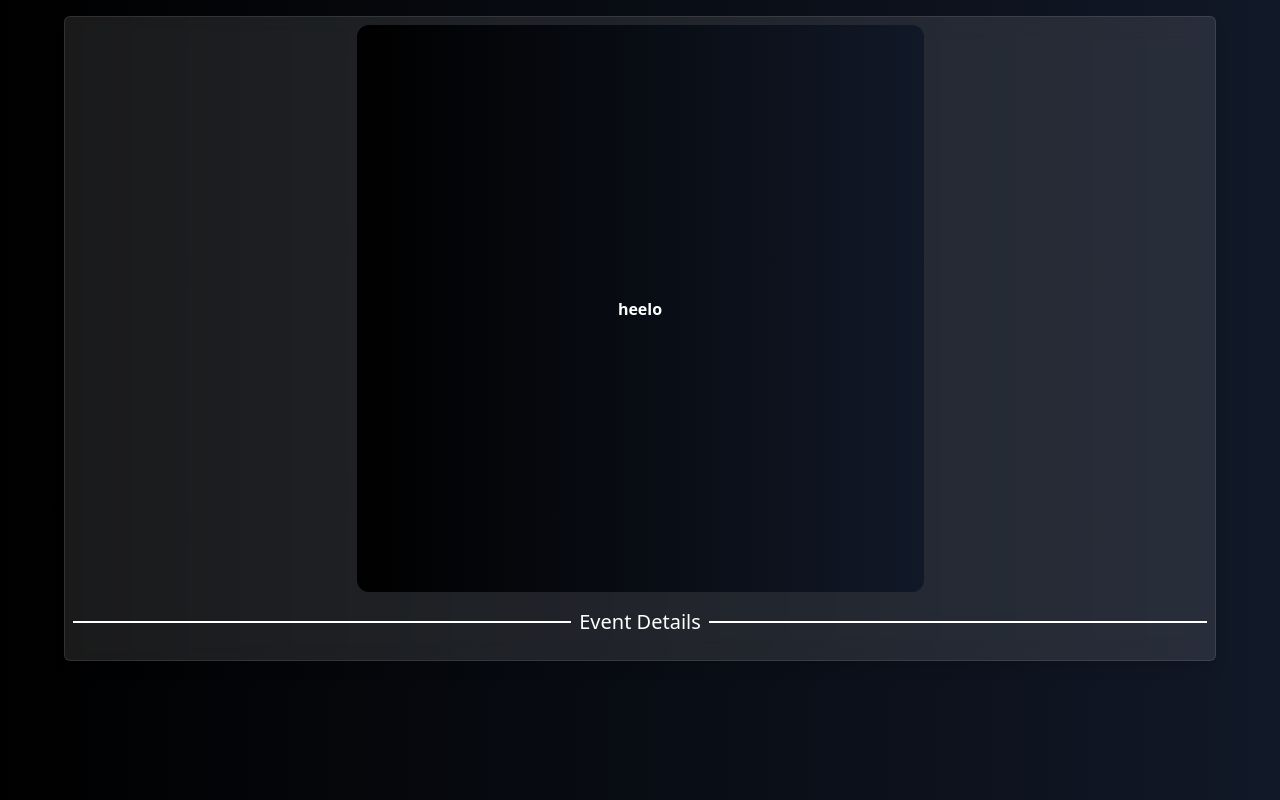
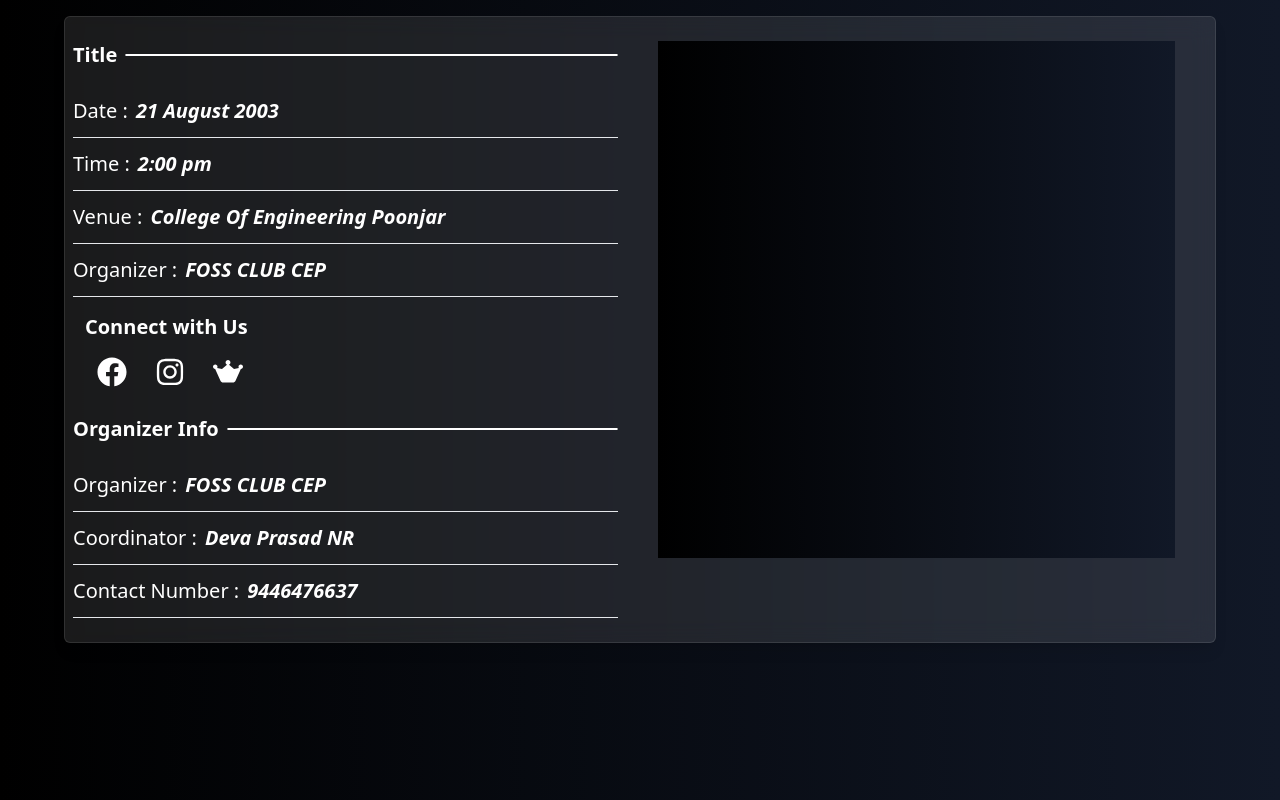
Before and after one commit to Devakrishna07/CampusHub, a React (Vite) app in the folder Frontend/: page /event in a window 1280 px wide. Built offline with nearby package versions, Linux system fonts and the light colour scheme.

Commit message:
Event page designed

```diff
--- a/Frontend/package.json
+++ b/Frontend/package.json
@@ -13,6 +13,7 @@
     "axios": "^1.11.0",
     "react": "^19.1.0",
     "react-dom": "^19.1.0",
+    "react-icons": "^5.5.0",
     "react-router-dom": "^7.7.0"
   },
   "devDependencies": {
--- a/Frontend/src/App.jsx
+++ b/Frontend/src/App.jsx
@@ -3,6 +3,7 @@
 import Login from './pages/Login'
 import Signup from './pages/Signup'
 import Eventpage from './pages/Eventpage'
+import LoadingPage from './components/LoadingPage'
 
 function App() {
   return (
--- a/Frontend/src/components/LinedText.jsx
+++ b/Frontend/src/components/LinedText.jsx
@@ -14,7 +14,7 @@
 
 export function SideLinedText({text}) {
   return (
-    <div className='flex w-full items-center justify-start'>
+    <div className='flex w-full items-center justify-start pb-4'>
         <h1 className='text-white text-xl font-bold pr-2'>{text}</h1>
         <div className='flex-grow border border-white rounded-full'></div>
     </div>
--- /dev/null
+++ b/Frontend/src/components/LoadingPage.jsx
@@ -0,0 +1,14 @@
+import React from 'react';
+
+function LoadingPage() {
+  return (
+    <div className="fixed inset-0 bg-black bg-opacity-50 flex justify-center items-center z-50">
+      <div className="bg-white rounded-lg shadow-lg p-6 w-80 text-center">
+        <h2 className="text-xl font-bold mb-2">Loading</h2>
+        <p className="mb-4">Please wait...</p>
+      </div>
+    </div>
+  );
+}
+
+export default LoadingPage;
--- /dev/null
+++ b/Frontend/src/components/SpanText1.jsx
@@ -0,0 +1,17 @@
+import React from 'react'
+
+function SpanText1({title, text}) {
+  return (
+    <div className='w-full'>
+        <h1 className='text-white md:text-xl py-3'>
+        {title} :
+       <span className='font-semibold text-sm md:text-xl italic px-2'>
+        {text}
+       </span>
+    </h1>
+    <hr />
+    </div>
+  )
+}
+
+export default SpanText1
--- a/Frontend/src/pages/Eventpage.jsx
+++ b/Frontend/src/pages/Eventpage.jsx
@@ -1,17 +1,45 @@
 import React from 'react'
 import LinedText, { SideLinedText } from '../components/LinedText'
+import { useNavigate, Link } from 'react-router-dom'
+import { FaFacebook, FaInstagram } from 'react-icons/fa'
+import { FaWebAwesome } from 'react-icons/fa6'
+import SpanText1 from '../components/SpanText1'
 
 function Eventpage() {
     return (
         <div className="w-screen min-h-screen bg-gradient-to-r from-black to-gray-900 flex flex-col items-center justify-start pt-4">
-            <div className="w-[90%] backdrop-blur-md bg-white/10 border border-white/10 shadow-lg rounded-md p-2 flex flex-col items-center justify-start">
-                <div className="w-[50%] aspect-square bg-gradient-to-r from-black to-gray-900 flex items-center justify-center rounded-xl overflow-hidden">
-                    <h1 className='text-white font-bold'>heelo</h1>
+            <div className="w-[90%] backdrop-blur-md bg-white/10 border border-white/10 shadow-lg rounded-md p-2 flex flex-col items-center justify-start mb-4">
+                <div className='w-full flex flex-col-reverse md:flex-row items-center md:items-start justify-center py-4'>
+                    {/*left section */}
+                    <div className='w-full flex-col items-start justify-start pr-2'>
+                        <SideLinedText text={"Title"} />
+                        <SpanText1 title={"Date"} text={"21 August 2003"} />
+                        <SpanText1 title={"Time"} text={"2:00 pm"} />
+                        <SpanText1 title={"Venue"} text={"College Of Engineering Poonjar"} />
+                        <SpanText1 title={"Organizer"} text={"FOSS CLUB CEP"} />
+
+                    {/*connect with us*/}
+                    <div className='w-full pt-4 flex flex-col px-3 pb-3'>
+                        <h1 className='text-white text-xl font-bold'>Connect with Us</h1>
+                        <div className='flex items-start justify-start py-4'>
+                            <a href="https://picsum.dev/300/200"><FaFacebook className='text-white text-3xl mx-3 hover:text-black hover:bg-white hover:rounded-full' /></a>
+                            <a href="https://picsum.dev/300/200"><FaInstagram className='text-white text-3xl mx-4 hover:text-black hover:bg-white hover:rounded-full' /></a>
+                            <a href="https://picsum.dev/300/200"><FaWebAwesome className='text-white text-3xl mx-3 hover:text-black hover:bg-white hover:rounded-full' /></a>
+                        </div>
+                    </div>
+                    {/*Organizer Info*/}
+                    <div className='w-full flex flex-col items-start justify-start'>
+                        <SideLinedText text={"Organizer Info"} />
+                        <SpanText1 title={"Organizer"} text={"FOSS CLUB CEP"} />
+                        <SpanText1 title={"Coordinator"} text={"Deva Prasad NR"} />
+                        <SpanText1 title={"Contact Number"} text={"9446476637"} />
+                    </div>
+                    </div>
+                    {/*right section */}
+                    <div className=' flex w-full items-center justify-center pb-4 md:pb-0 px-2 md:px-8'>
+                        <div className='w-full aspect-square bg-gradient-to-r from-black to-gray-900'></div>
+                    </div>
                 </div>
-
-            <div className="w-full flex items-center justify-start py-4 ">
-                <LinedText text={"Event Details"} />
-            </div>
             </div>
         </div>
     )
--- a/Frontend/src/pages/Login.jsx
+++ b/Frontend/src/pages/Login.jsx
@@ -2,14 +2,17 @@
 import { useNavigate, Link } from 'react-router-dom';
 import api from '../services/api';
 import logo from '../assets/logo.png';
+import LoadingPage from '../components/LoadingPage';
 
 function Login() {
     const [username, setUsername] = useState('');
     const [password, setPassword] = useState('');
+    const [loading, setLoading] = useState(false);
     const navigate = useNavigate();
 
     const handleLogin = async(e) => {
         e.preventDefault();
+        setLoading(true);
         try{
             const response = await api.post('/users/token/', {
                 username,
@@ -24,6 +27,8 @@
         }catch (err){
             console.error(err);
             alert("login failed");
+        }finally{
+            setLoading(false);
         }
     };
 
@@ -40,6 +45,7 @@
                 <h3 className="md:text-lg hover:text-blue-500 cursor-pointer"><a>Forgot password ?</a></h3>
             </div>
         </form>
+        {loading && <LoadingPage />}
     </div>
   )
 }
```
Also changed, not shown: 1 other file (tests, documents, lock files or other folders).
